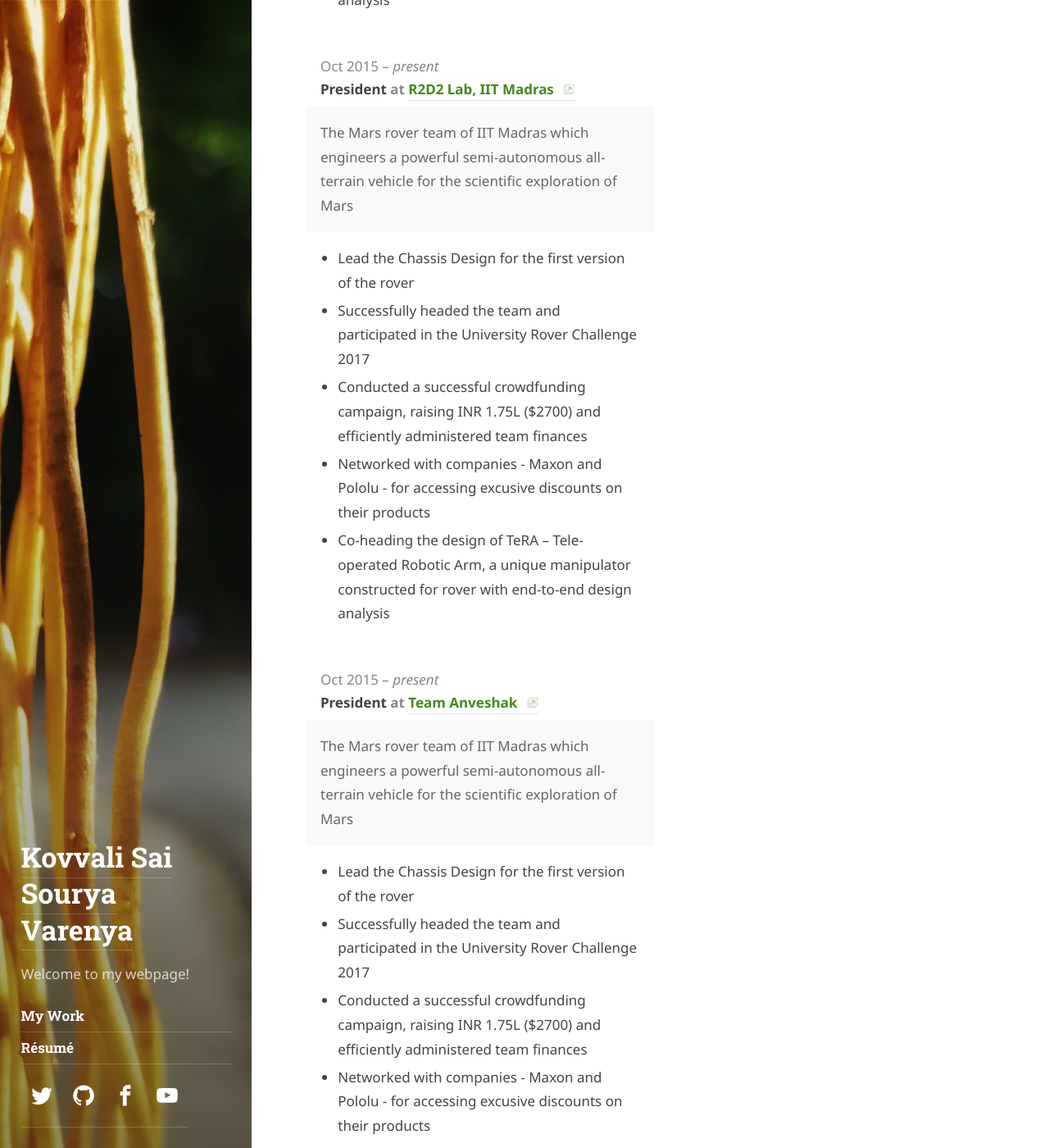
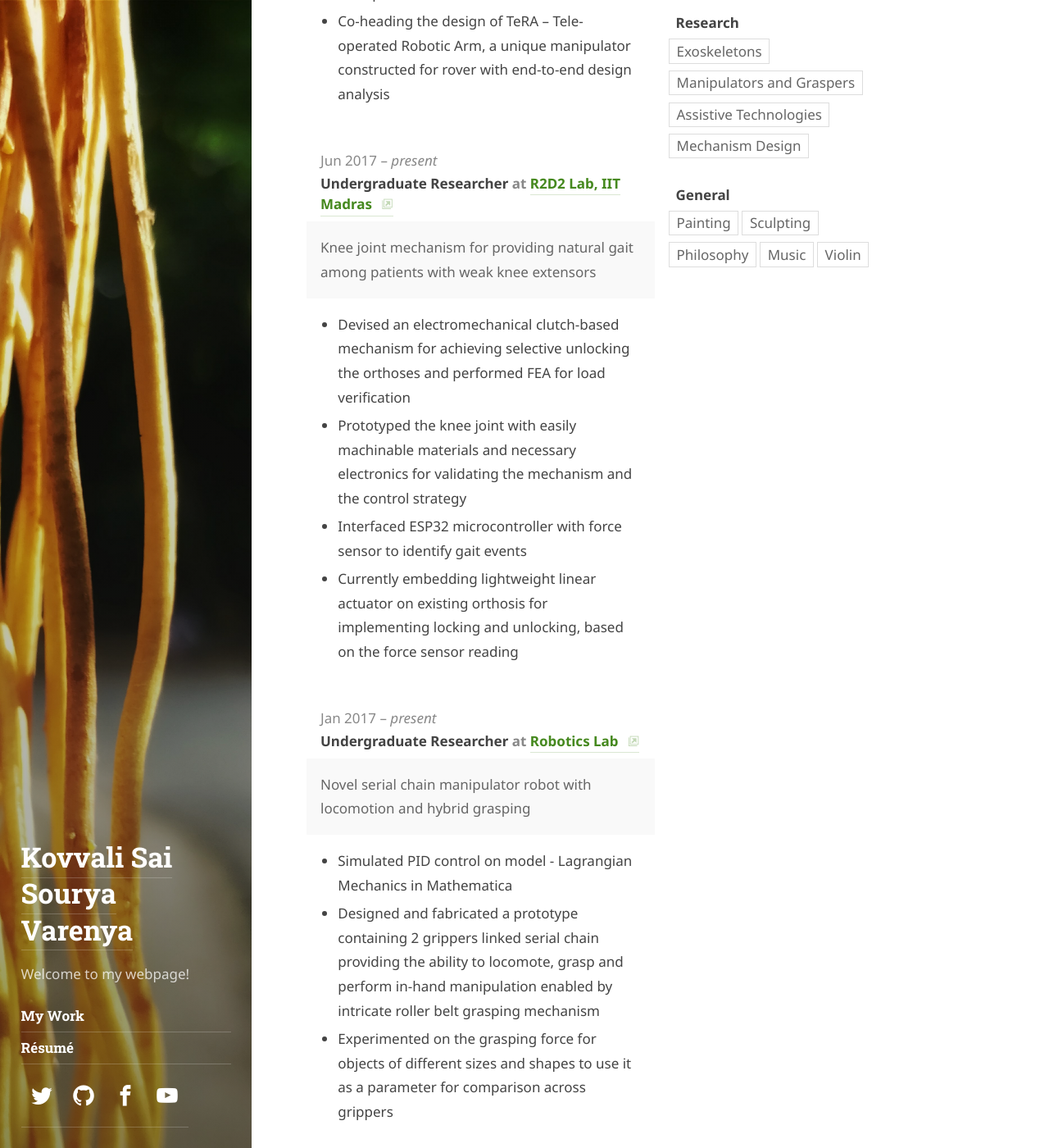
Before and after one commit to souryavarenya/souryavarenya.github.io, a Jekyll site: the page built from resume.md, in a window 1280 px wide and 1400 px high, scrolled down 1353 px. Shown: the whole window at 82% size. Built offline with Jekyll 4.4.1, drawn with Linux system fonts in a browser that asks for light colours; some web fonts are replaced; some of the changed text lies outside the part shown.

Commit message:
Updated resume

```diff
--- a/_data/resume.json
+++ b/_data/resume.json
@@ -44,118 +44,112 @@
     },
     {
       "company": "R2D2 Lab, IIT Madras",
-      "position": "President",
-      "website": "https://anveshak.team",
-      "startDate": "2015-10-25",
+      "position": "Undergraduate Researcher",
+      "website": "https://home.iitm.ac.in/r2d2/index.html",
+      "startDate": "2017-06-25",
       "endDate": "",
-      "summary": "The Mars rover team of IIT Madras which engineers a powerful semi-autonomous all-terrain vehicle for the scientific exploration of Mars",
+      "summary": "Knee joint mechanism for providing natural gait among patients with weak knee extensors",
       "highlights": [
-        "Lead the Chassis Design for the first version of the rover",
-        "Successfully headed the team and participated in the University Rover Challenge 2017",
-        "Conducted a successful crowdfunding campaign, raising INR 1.75L ($2700) and efficiently administered team finances",
-        "Networked with companies - Maxon and Pololu - for accessing excusive discounts on their products",
-        "Co-heading the design of TeRA – Tele-operated Robotic Arm, a unique manipulator constructed for rover with end-to-end design analysis"
+        "Devised an electromechanical clutch-based mechanism for achieving selective unlocking the orthoses and performed FEA for load verification",
+        "Prototyped the knee joint with easily machinable materials and necessary electronics for validating the mechanism and the control strategy",
+        "Interfaced ESP32 microcontroller with force sensor to identify gait events",
+        "Currently embedding lightweight linear actuator on existing orthosis for implementing locking and unlocking, based on the force sensor reading"
       ],
     },
     {
-      "company": "Team Anveshak",
-      "position": "President",
-      "website": "https://anveshak.team",
-      "startDate": "2015-10-25",
+      "company": "Robotics Lab",
+      "position": "Undergraduate Researcher",
+      "website": "https://ed.iitm.ac.in/~robotics_lab/",
+      "startDate": "2017-01-25",
       "endDate": "",
-      "summary": "The Mars rover team of IIT Madras which engineers a powerful semi-autonomous all-terrain vehicle for the scientific exploration of Mars",
+      "summary": "Novel serial chain manipulator robot with locomotion and hybrid grasping",
       "highlights": [
-        "Lead the Chassis Design for the first version of the rover",
-        "Successfully headed the team and participated in the University Rover Challenge 2017",
-        "Conducted a successful crowdfunding campaign, raising INR 1.75L ($2700) and efficiently administered team finances",
-        "Networked with companies - Maxon and Pololu - for accessing excusive discounts on their products",
-        "Co-heading the design of TeRA – Tele-operated Robotic Arm, a unique manipulator constructed for rover with end-to-end design analysis"
+        "Simulated PID control on model - Lagrangian Mechanics in Mathematica",
+        "Designed and fabricated a prototype containing 2 grippers linked serial chain providing the ability to locomote, grasp and perform in-hand manipulation enabled by intricate roller belt grasping mechanism",
+        "Experimented on the grasping force for objects of different sizes and shapes to use it as a parameter for comparison across grippers",
       ],
     }
   ],
   "volunteer": [
     {
-      "organization": "CoderDojo",
-      "position": "Teacher",
-      "website": "https://coderdojo.com/",
-      "startDate": "2012-01-01",
-      "endDate": "2013-01-01",
-      "summary": "Global movement of free coding clubs for young people.",
-      "highlights": [
-        "Awarded 'Teacher of the Month'"
-      ]
+      "organization": "CBSE Udaan",
+      "position": "Tutor",
+      "startDate": "2014-09-15",
+      "endDate": "2014-12-25",
+      "summary": "Recorded Lectures on topics - Conic sections and Calculus for distributing to unprivileged girl population of India"
     }
   ],
   "education": [
     {
-      "institution": "University of Oklahoma",
-      "area": "Information Technology",
+      "institution": "Indian Institute of Technology Madras",
+      "area": "Mechanical Engineering",
       "studyType": "Bachelor",
-      "startDate": "2011-06-01",
-      "endDate": "2014-01-01",
-      "gpa": "4.0",
-      "courses": [
-        "DB1101 - Basic SQL",
-        "CS2011 - Java Introduction"
-      ]
-    }
-  ],
-  "awards": [
-    {
-      "title": "Digital Compression Pioneer Award",
-      "date": "2014-11-01",
-      "awarder": "Techcrunch",
-      "summary": "There is no spoon."
+      "startDate": "2014-07-01",
+      "endDate": "2018-05-25",
+      "gpa": "9.52*"
     }
   ],
   "publications": [
     {
-      "name": "Video compression for 3d media",
-      "publisher": "Hooli",
-      "releaseDate": "2014-10-01",
-      "website": "https://en.wikipedia.org/wiki/Silicon_Valley_(TV_series)",
-      "summary": "Innovative middle-out compression algorithm that changes the way we store data."
+      "name": "GraspMan – A Novel Robotic Platform with Grasping, Manipulation, and Multimodal Locomotion Capability",
+      "summary": "Submission for ICRA 2018 - Under Review"
     }
   ],
   "skills": [
     {
-      "name": "Web Development",
+      "name": "CAD modelling",
       "level": "Master",
       "keywords": [
-        "HTML",
-        "CSS",
-        "Javascript"
+        "Fusion 360",
+        "Autodesk Inventor"
       ]
     },
     {
-      "name": "Compression",
-      "level": "Master",
+      "name": "Programming",
+      "level": "Intermediate",
       "keywords": [
-        "Mpeg",
-        "MP4",
-        "GIF"
+        "Python",
+        "C#",
+        "MATLAB"
       ]
-    }
-  ],
-  "languages": [
+    },
     {
-      "language": "English",
-      "fluency": "Native speaker"
+      "name": "Digital Electronics",
+      "level": "Intermediate",
+      "keywords": [
+        "Arduino",
+        "Raspberry Pi"
+      ]
+    },
+    {
+      "name": "Web Development",
+      "level": "Beginner",
+      "keywords": [
+        "HTML/CSS",
+        "PHP",
+        "Jekyll"
+      ]
     }
   ],
   "interests": [
     {
-      "name": "Wildlife",
+      "name": "Research",
       "keywords": [
-        "Ferrets",
-        "Unicorns"
+        "Exoskeletons",
+        "Manipulators and Graspers",
+        "Assistive Technologies",
+        "Mechanism Design"
+      ]
+    },
+    {
+      "name": "General",
+      "keywords": [
+        "Painting",
+        "Sculpting",
+        "Philosophy",
+        "Music",
+        "Violin"
       ]
     }
   ],
-  "references": [
-    {
-      "name": "Erlich Bachman",
-      "reference": "It is my pleasure to recommend Richard, his performance working as a consultant for Main St. Company proved that he will be a valuable addition to any company."
-    }
-  ]
 }
--- a/_data/strings.yml
+++ b/_data/strings.yml
@@ -91,7 +91,7 @@
     awards:              Awards
     awards_title:        <!--title--> from <!--awarder-->
     publications:        Publications
-    publications_title:  <!--name--> by <!--publisher-->
+    publications_title:  <!--name-->  <!--publisher-->
     references:          References
     languages:           Languages
     fluency:             Fluency
--- a/_layouts/resume.html
+++ b/_layouts/resume.html
@@ -1,6 +1,8 @@
 ---
 layout: base
 ---
+
+{{ content }}
 
 {% assign strings = site.data.strings %}
 {% assign colon = strings.colon | default:":" %}
```
Also changed, not shown: other parts of _layouts/resume.html (+1 -1 lines), resume.md (+2 -0 lines), 1 other file.
